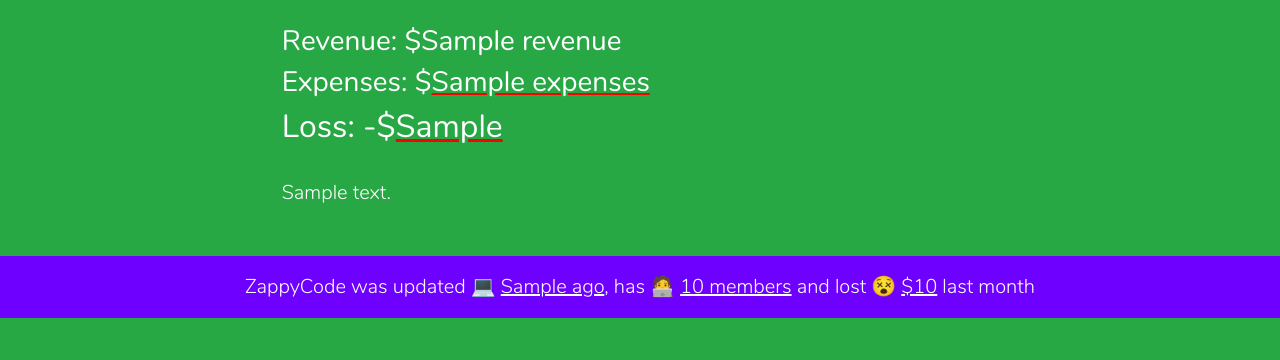
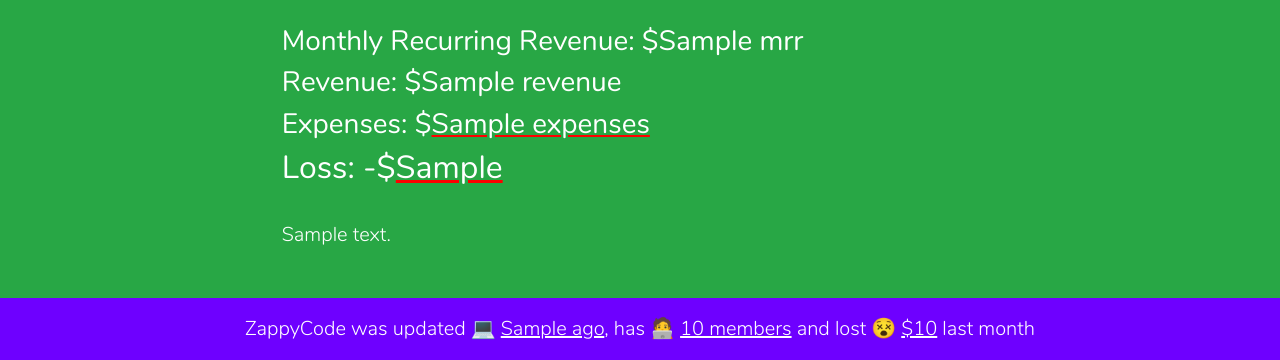
Before and after one commit to zappycode/zappycode-django, a Django app: template money/templates/money/view_month.html in a window 1280 px wide. Shown: the part 507-867 px from the top of the page. Before the commit the page ends 825 px from the top, so only its background shows below. Run offline with Django 3.2, Linux system fonts and the light colour scheme; the template is opened without the code that fills it: most values are stand-ins (such as "Sample title", 1, 10 or a date in 2020); some libraries are stand-ins or nearby versions.

Commit message:
updated individual month template

```diff
--- a/money/templates/money/view_month.html
+++ b/money/templates/money/view_month.html
@@ -18,9 +18,7 @@
     <div class="col-lg-5 col-md-8 col-11 pt-4 pb-2">
 
         <div class="embed-responsive embed-responsive-16by9">
-                    <iframe src="https://www.youtube.com/embed/{{ month.youtube_id }}" frameborder="0"
-                            allow="accelerometer; autoplay; encrypted-media; gyroscope; picture-in-picture"
-                            allowfullscreen></iframe>
+            <iframe src="https://www.youtube.com/embed/{{ month.youtube_id }}" frameborder="0" allow="accelerometer; autoplay; encrypted-media; gyroscope; picture-in-picture" allowfullscreen></iframe>
         </div>
 
     </div>
@@ -29,6 +27,7 @@
 
 <div class="row justify-content-around align-items-center bg-success">
     <div class="col-lg-7 col-md-8 col-11 pt-4 pb-5">
+        <h3 class="text-white">Monthly Recurring Revenue: ${{ month.mrr }}</h3>
         <h3 class="text-white">Revenue: ${{ month.revenue }}</h3>
         <h3 class="text-white">Expenses: $<span class="underline-red">{{ month.expenses }}</span></h3>
         {% if month.profit_or_loss > 0 %}
```
Lines whose indentation alone changed are shown as unchanged.
